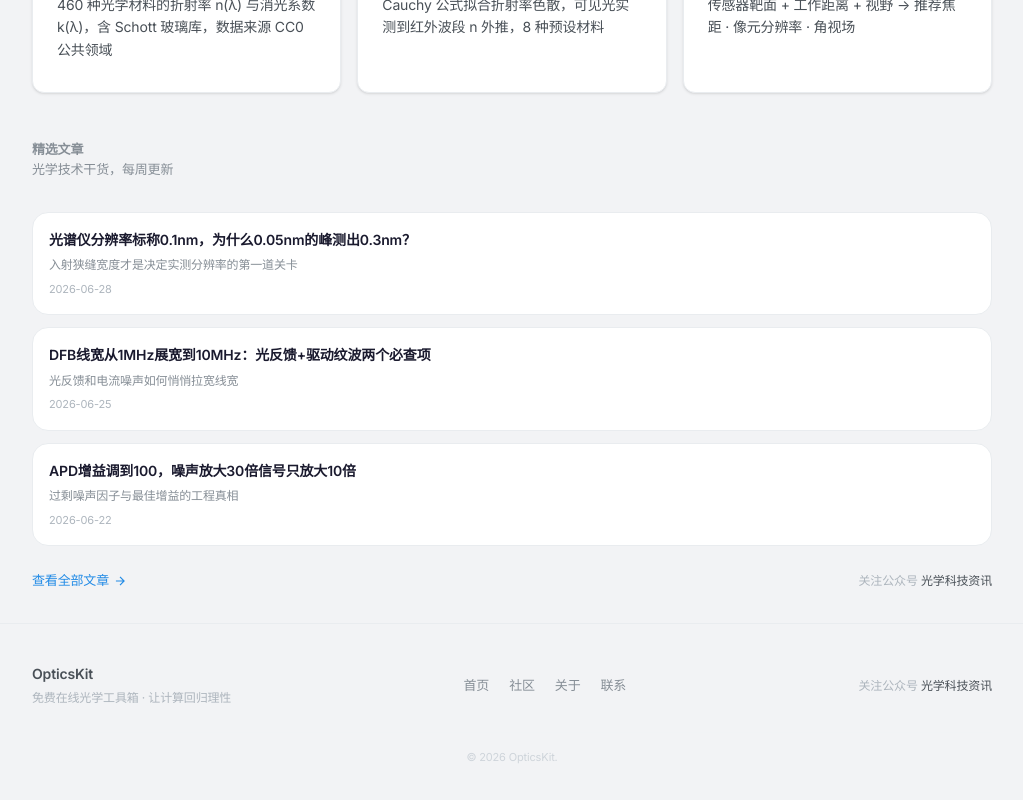
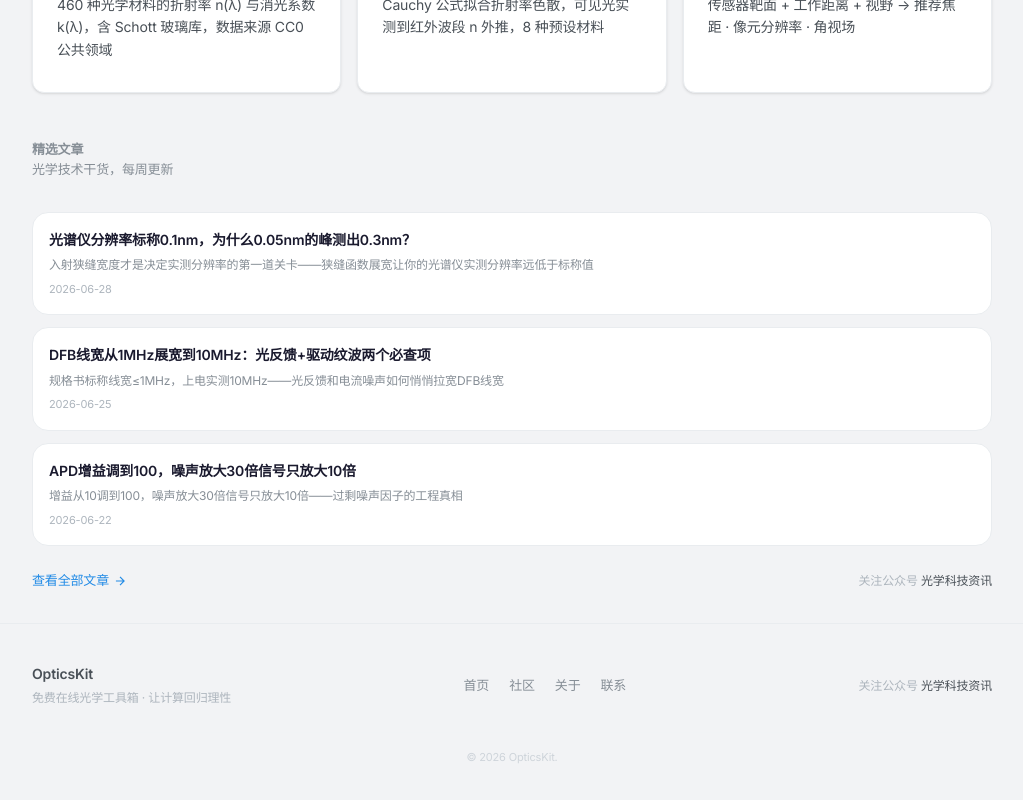
Before and after one commit to wolfoxbmm/opticskit, a Next.js app: page / in a window 1280 px wide. Shown: the part 987-1787 px from the top of the page, without its empty margins (128-1151 px from the left). Built offline with nearby package versions, Linux system fonts and the light colour scheme.

Commit message:
feat: strip footer from articles, auto-generated summaries, dynamic loading

```diff
--- a/articles/html/apd-gain-noise.html
+++ b/articles/html/apd-gain-noise.html
@@ -121,16 +121,3 @@
 <p style="font-size:15px;line-height:1.8;margin:0;padding:0 0 20px 0;">APD最佳增益M_opt的工程公式：InGaAs APD（x=0.7）的M_opt≈10-15，Si APD（x=0.3）的M_opt≈50-100。超过M_opt后每增加1倍增益，SNR恶化2-3dB——增益调到100时噪声放大30倍，信号只放大10倍。</p>
 <p style="font-size:15px;line-height:1.8;margin:0;padding:0 0 20px 0;">增益不是越高越好——它有个甜蜜点，过了就是放大噪声。设增益前，先算M_opt；选器件时，先看x值再看M_max。</p>
 <p style="font-size:15px;line-height:1.8;margin:0;padding:0 0 20px 0;">增益是放大镜，不是万能药——用错了，它放大的是你的问题。</p>
-<hr style="border:0;border-top:1px solid #ddd;margin:0;padding:32px 0 0 0;">
-<p style="text-align:center;margin:0;padding:16px 0;">
-  <img src="http://mmbiz.qpic.cn/sz_mmbiz_png/Z6icWRCmcJAdTf6acjfQXIEZuopYqrWYqsXPLsK4nQzH3caek1HBEczpK5fHwkzdPUZmuSoZhOIoMZsibEwcDEFOtu2gTLchvRNUmibcxg6Tx8/0?wx_fmt=png" style="width:60px;max-width:100%;display:block;margin:0 auto;padding:0;" alt="光学科技资讯">
-</p>
-<p style="text-align:center;font-size:14px;color:#000;margin:0;padding:0;line-height:1.6;">
-  <span style="display:block;margin:0;padding:0 0 2px 0;font-weight:bold;font-size:14px;line-height:1.6;">关注光学科技资讯公众号</span>
-  <span style="display:block;margin:0;padding:0 0 2px 0;font-size:14px;line-height:1.6;">讨论中学习，实战中避坑，欢迎留言</span>
-  <span style="display:block;margin:0;padding:0 0 4px 0;font-size:12px;line-height:1.6;">以上内容为原创，由光学科技资讯整理，仅供交流学习之用。转载、投稿、合作请联系：techoptical@163.com</span>
-  <span style="display:block;margin:0;padding:0 0 2px 0;font-weight:bold;font-size:15px;line-height:1.6;">OpticsKit 光谱实验室 — 光学工程师的在线工具箱</span>
-  <span style="display:block;margin:0;padding:0 0 2px 0;font-size:12px;color:#666;line-height:1.6;">色度分析 · 折射率数据库 · 相机镜头选型计算 · 光栅衍射仿真 · 激光腔设计 · 薄膜光学计算 · 透镜成像计算 · Cauchy 色散拟合 · 光谱可视化 · 光源数据库</span>
-  <span style="display:block;margin:0;padding:0;font-size:13px;font-weight:bold;color:#000;line-height:1.6;">opticskit.cn</span>
-</p>
-</div>
--- a/articles/html/dfb-linewidth.html
+++ b/articles/html/dfb-linewidth.html
@@ -80,16 +80,3 @@
 <p style="font-size:15px;line-height:1.8;margin:0;padding:0 0 20px 0;">结论</p>
 <p style="font-size:15px;line-height:1.8;margin:0;padding:0 0 20px 0;">DFB线宽从1MHz展宽到10MHz的两个必查项：①光反馈——端面反射&gt;0.01%时线宽就翻倍，必须加光隔离器（隔离度&gt;30dB）；②驱动纹波——1mA纹波通过FM效应让线宽展宽50%，驱动电流噪声必须&lt;0.1mA RMS。</p>
 <p style="font-size:15px;line-height:1.8;margin:0;padding:0 0 20px 0;">做系统设计时，永远把规格书线宽当成"理论下限"而非"性能保证"——实际线宽预算至少按规格书的5~20倍来留余量。</p>
-<hr style="border:0;border-top:1px solid #ddd;margin:0;padding:32px 0 0 0;">
-<p style="text-align:center;margin:0;padding:16px 0;">
-  <img src="http://mmbiz.qpic.cn/sz_mmbiz_png/Z6icWRCmcJAdTf6acjfQXIEZuopYqrWYqsXPLsK4nQzH3caek1HBEczpK5fHwkzdPUZmuSoZhOIoMZsibEwcDEFOtu2gTLchvRNUmibcxg6Tx8/0?wx_fmt=png" style="width:60px;max-width:100%;display:block;margin:0 auto;padding:0;" alt="光学科技资讯">
-</p>
-<p style="text-align:center;font-size:14px;color:#000;margin:0;padding:0;line-height:1.6;">
-  <span style="display:block;margin:0;padding:0 0 2px 0;font-weight:bold;font-size:14px;line-height:1.6;">关注光学科技资讯公众号</span>
-  <span style="display:block;margin:0;padding:0 0 2px 0;font-size:14px;line-height:1.6;">讨论中学习，实战中避坑，欢迎留言</span>
-  <span style="display:block;margin:0;padding:0 0 4px 0;font-size:12px;line-height:1.6;">以上内容为原创，由光学科技资讯整理，仅供交流学习之用。转载、投稿、合作请联系：techoptical@163.com</span>
-  <span style="display:block;margin:0;padding:0 0 2px 0;font-weight:bold;font-size:15px;line-height:1.6;">OpticsKit 光谱实验室 — 光学工程师的在线工具箱</span>
-  <span style="display:block;margin:0;padding:0 0 2px 0;font-size:12px;color:#666;line-height:1.6;">色度分析 · 折射率数据库 · 相机镜头选型计算 · 光栅衍射仿真 · 激光腔设计 · 薄膜光学计算 · 透镜成像计算 · Cauchy 色散拟合 · 光谱可视化 · 光源数据库</span>
-  <span style="display:block;margin:0;padding:0;font-size:13px;font-weight:bold;color:#000;line-height:1.6;">opticskit.cn</span>
-</p>
-</div>
--- a/articles/html/spectrum-resolution.html
+++ b/articles/html/spectrum-resolution.html
@@ -117,16 +117,3 @@
 <p style="font-size:15px;line-height:1.8;margin:0;padding:0 0 4px 20px;text-indent:-12px;">• 15μm探测器像元再贡献约0.04nm，这是次因</p>
 <p style="font-size:15px;line-height:1.8;margin:0;padding:0 0 16px 20px;text-indent:-12px;">• 光栅理论分辨率60,000，在实际链路中可能只用到2,000</p>
 <p style="font-size:15px;line-height:1.8;margin:0;padding:0 0 20px 0;">因此：标称0.1nm不代表你能测到0.1nm。真正决定实测分辨率的是入射狭缝宽度与倒数线色散的乘积。你花大价钱买了高刻线密度光栅，却被100μm狭缝挡在门外——这是光谱仪使用中最常见的隐性瓶颈。</p>
-<hr style="border:0;border-top:1px solid #ddd;margin:0;padding:32px 0 0 0;">
-<p style="text-align:center;margin:0;padding:16px 0;">
-  <img src="http://mmbiz.qpic.cn/sz_mmbiz_png/Z6icWRCmcJAdTf6acjfQXIEZuopYqrWYqsXPLsK4nQzH3caek1HBEczpK5fHwkzdPUZmuSoZhOIoMZsibEwcDEFOtu2gTLchvRNUmibcxg6Tx8/0?wx_fmt=png" style="width:60px;max-width:100%;display:block;margin:0 auto;padding:0;" alt="光学科技资讯">
-</p>
-<p style="text-align:center;font-size:14px;color:#000;margin:0;padding:0;line-height:1.6;">
-  <span style="display:block;margin:0;padding:0 0 2px 0;font-weight:bold;font-size:14px;line-height:1.6;">关注光学科技资讯公众号</span>
-  <span style="display:block;margin:0;padding:0 0 2px 0;font-size:14px;line-height:1.6;">讨论中学习，实战中避坑，欢迎留言</span>
-  <span style="display:block;margin:0;padding:0 0 4px 0;font-size:12px;line-height:1.6;">以上内容为原创，由光学科技资讯整理，仅供交流学习之用。转载、投稿、合作请联系：techoptical@163.com</span>
-  <span style="display:block;margin:0;padding:0 0 2px 0;font-weight:bold;font-size:15px;line-height:1.6;">OpticsKit 光谱实验室 — 光学工程师的在线工具箱</span>
-  <span style="display:block;margin:0;padding:0 0 2px 0;font-size:12px;color:#666;line-height:1.6;">色度分析 · 折射率数据库 · 相机镜头选型计算 · 光栅衍射仿真 · 激光腔设计 · 薄膜光学计算 · 透镜成像计算 · Cauchy 色散拟合 · 光谱可视化 · 光源数据库</span>
-  <span style="display:block;margin:0;padding:0;font-size:13px;font-weight:bold;color:#000;line-height:1.6;">opticskit.cn</span>
-</p>
-</div>
--- a/articles/index.json
+++ b/articles/index.json
@@ -2,19 +2,19 @@
   {
     "slug": "spectrum-resolution",
     "title": "光谱仪分辨率标称0.1nm，为什么0.05nm的峰测出0.3nm？",
-    "summary": "入射狭缝宽度才是决定实测分辨率的第一道关卡——狭缝函数展宽如何让你的光谱仪实测分辨率远低于标称值",
+    "summary": "入射狭缝宽度才是决定实测分辨率的第一道关卡——狭缝函数展宽让你的光谱仪实测分辨率远低于标称值",
     "date": "2026-06-28"
   },
   {
     "slug": "dfb-linewidth",
     "title": "DFB线宽从1MHz展宽到10MHz：光反馈+驱动纹波两个必查项",
-    "summary": "规格书标称线宽≤1MHz，上电实测10MHz——光反馈和电流噪声如何悄悄拉宽线宽，以及两个必查的排查步骤",
+    "summary": "规格书标称线宽≤1MHz，上电实测10MHz——光反馈和电流噪声如何悄悄拉宽DFB线宽",
     "date": "2026-06-25"
   },
   {
     "slug": "apd-gain-noise",
     "title": "APD增益调到100，噪声放大30倍信号只放大10倍",
-    "summary": "过剩噪声因子F(M)∝Mˣ——增益越高噪声增长越快，最佳增益M_opt远小于最大增益，这是McIntyre模型的工程真相",
+    "summary": "增益从10调到100，噪声放大30倍信号只放大10倍——过剩噪声因子的工程真相",
     "date": "2026-06-22"
   }
 ]
--- a/src/app/page.tsx
+++ b/src/app/page.tsx
@@ -113,12 +113,10 @@ const tools = [
 ];
 
 
+import articlesData from "../../articles/index.json";
+
 function ArticleSection() {
-  const articles = [
-    { slug: "spectrum-resolution", title: "光谱仪分辨率标称0.1nm，为什么0.05nm的峰测出0.3nm？", summary: "入射狭缝宽度才是决定实测分辨率的第一道关卡", date: "2026-06-28" },
-    { slug: "dfb-linewidth", title: "DFB线宽从1MHz展宽到10MHz：光反馈+驱动纹波两个必查项", summary: "光反馈和电流噪声如何悄悄拉宽线宽", date: "2026-06-25" },
-    { slug: "apd-gain-noise", title: "APD增益调到100，噪声放大30倍信号只放大10倍", summary: "过剩噪声因子与最佳增益的工程真相", date: "2026-06-22" },
-  ];
+  const articles = articlesData.slice(0, 3);
 
   return (
     <>
```
